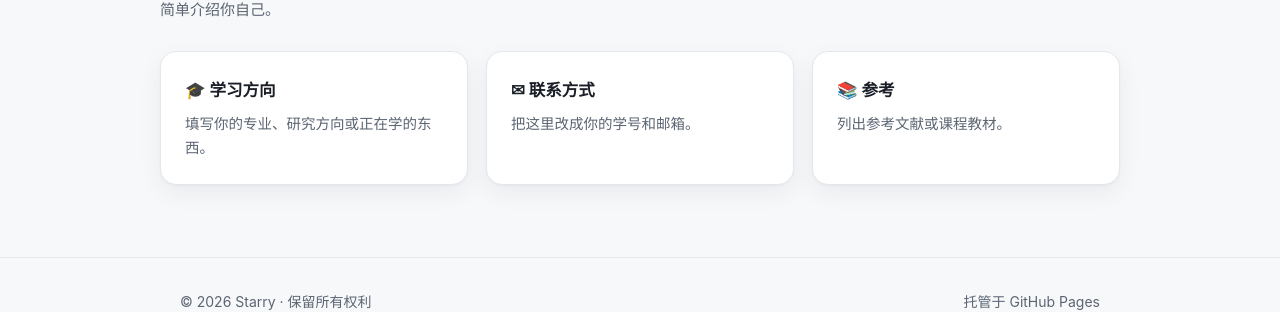
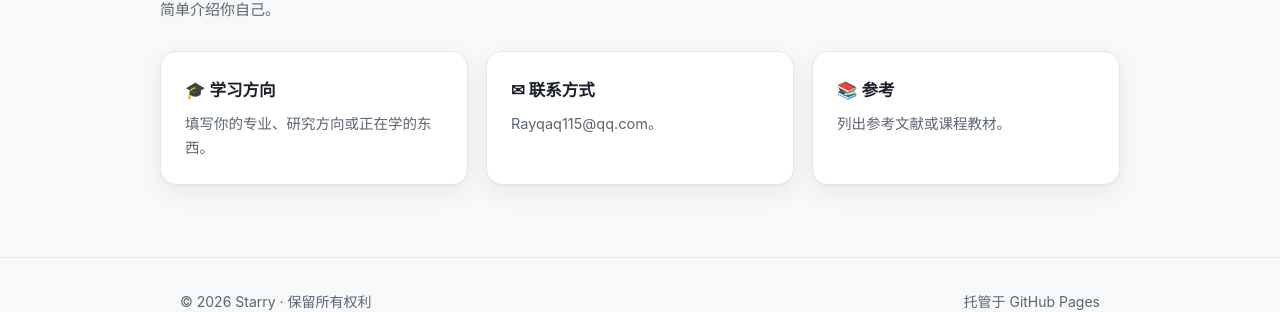
Before and after one commit to Rayqaq-1/Rayqaq-1.github.io, a Jekyll site: the page built from index.html, in a window 1280 px wide and 900 px high, scrolled down 793 px. Shown: the part 543-855 px from the top of the window. Built offline with Jekyll 4.4.1, drawn with Linux system fonts in a browser that asks for light colours.

Commit message:
Update index.html

```diff
--- a/index.html
+++ b/index.html
@@ -137,7 +137,7 @@ title: 首页
     </article>
     <article class="card">
       <h3>✉ 联系方式</h3>
-      <p>把这里改成你的学号和邮箱。</p>
+      <p>Rayqaq115@qq.com。</p>
     </article>
     <article class="card">
       <h3>📚 参考</h3>
```
